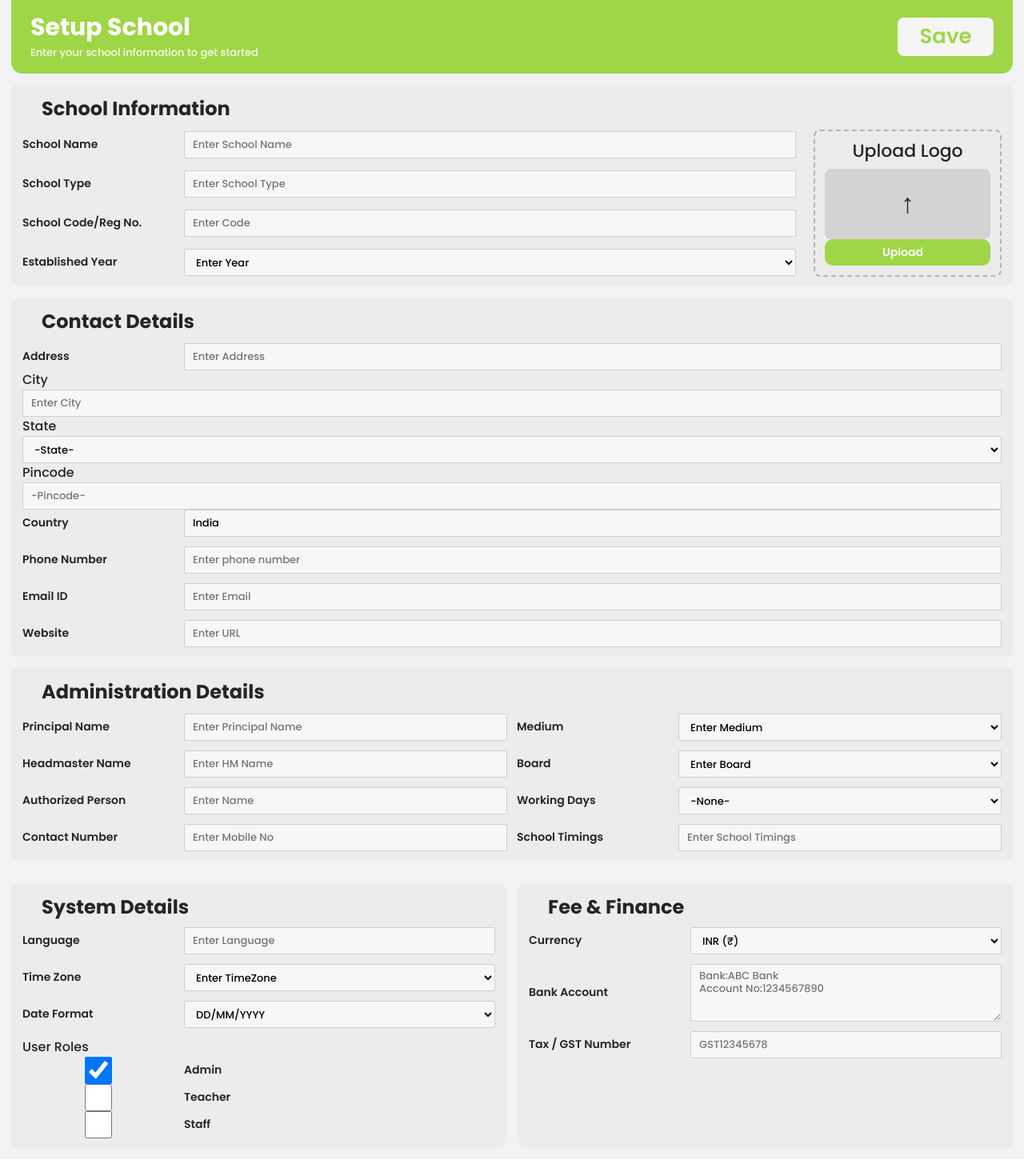
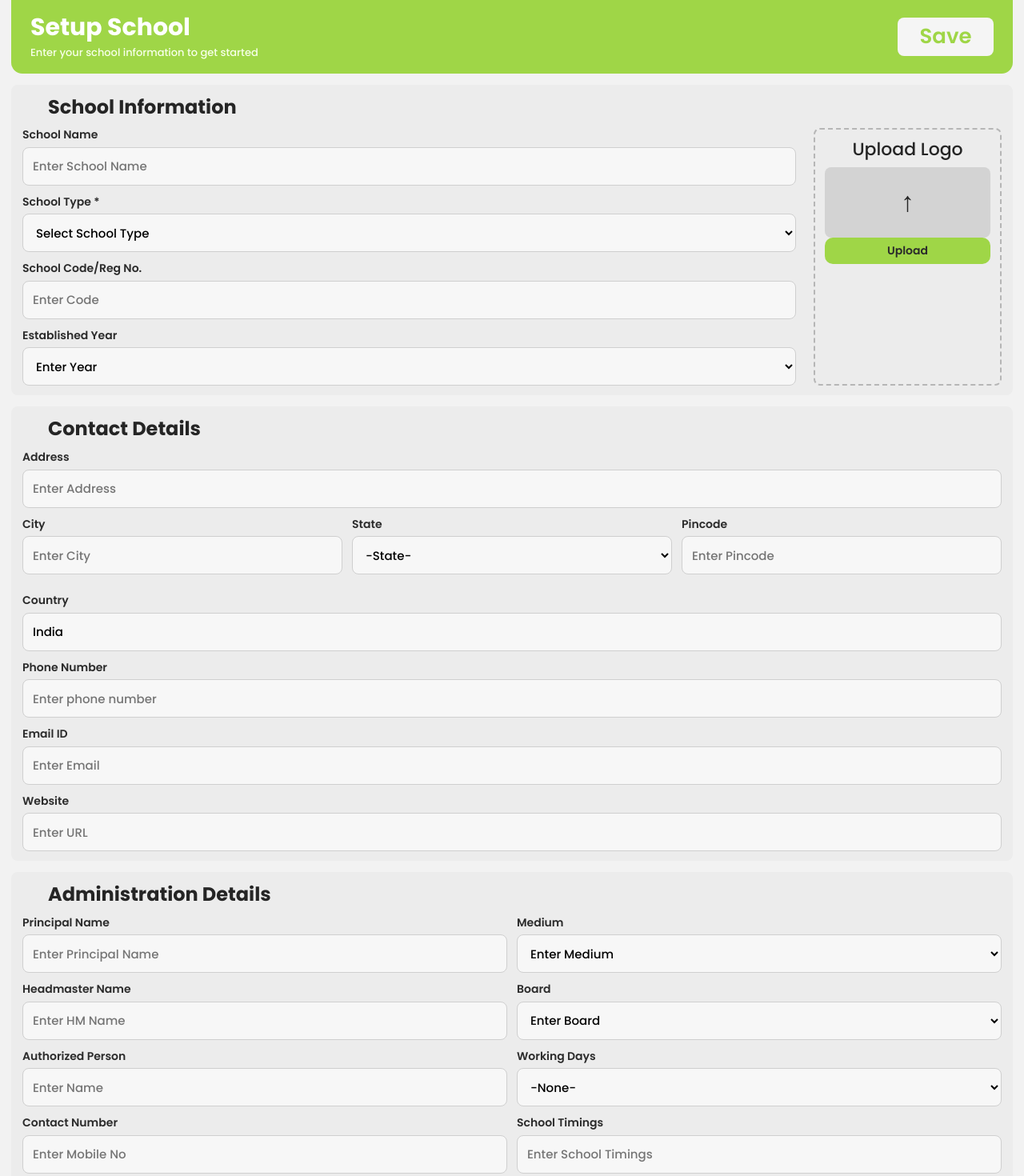
Before and after one commit to schoolapplication20-boop/SchoolApplication-Frontend, a React (Vite) app: page /admin-setup in a window 1280 px wide. Shown: the top 1470 px of the page at 80% size. Before the commit the page ends 1449 px from the top, so only its background shows below. Built offline with nearby package versions, Linux system fonts and the light colour scheme; some icons are missing.

Commit message:
Merged feature/login into login-page

```diff
--- a/src/App.jsx
+++ b/src/App.jsx
@@ -3,11 +3,10 @@ import { Routes, Route } from 'react-router-dom'
 import Login from './pages/Login/Login'
 import ForgotPassword from './pages/Login/Forgot password/ForgotPassword'
 import ForgotOtp from './pages/Login/Forgot password/ForgotOtp'
-import ChangePassword from './pages/ChangePassword/ChangePassword'
-import './pages/AuthInputConsistency.css'
 import ResetPassword from './pages/Login/Settings/ResetPassword'
 import Dashboard from './pages/Dashboard/Dashboard'
 import AdminSetup from './pages/adminsetup/AdminSetup'
+import ChangePassword from './pages/ChangePassword/ChangePassword'
 
 const App = () => {
   return (
--- a/src/pages/Login/Forgot password/ForgotOtp.jsx
+++ b/src/pages/Login/Forgot password/ForgotOtp.jsx
@@ -7,64 +7,56 @@ const ForgotOtp = () => {
   const OTP_VALIDITY_SECONDS = 45
   const navigate = useNavigate()
   const location = useLocation()
+  const username = location.state?.username || ''
   const mobileNumber = location.state?.mobileNumber || ''
   const email = location.state?.email || ''
-  const identifier = mobileNumber || email
+  const identifier = username || mobileNumber || email
 
   const [otp, setOtp] = useState(['', '', '', ''])
   const [error, setError] = useState('')
-  const [otpSecondsLeft, setOtpSecondsLeft] = useState(OTP_VALIDITY_SECONDS)
+  const [otpTimer, setOtpTimer] = useState(OTP_VALIDITY_SECONDS)
   const otpRefs = [useRef(), useRef(), useRef(), useRef()]
 
   const DUMMY_OTP = '1234'
-  const isOtpExpired = otpSecondsLeft === 0
+  const isOtpExpired = otpTimer === 0
 
   useEffect(() => {
-    if (otpSecondsLeft <= 0) return undefined
-
+    if (otpTimer <= 0) return undefined
     const intervalId = setInterval(() => {
-      setOtpSecondsLeft((prev) => (prev > 0 ? prev - 1 : 0))
+      setOtpTimer((prev) => (prev > 0 ? prev - 1 : 0))
     }, 1000)
-
     return () => clearInterval(intervalId)
-  }, [otpSecondsLeft])
-
-  const formatOtpTime = (seconds) => {
-    const mm = String(Math.floor(seconds / 60)).padStart(2, '0')
-    const ss = String(seconds % 60).padStart(2, '0')
-    return `${mm}:${ss}`
-  }
+  }, [otpTimer])
 
   const handleOtpChange = (index, value) => {
     if (!/^\d*$/.test(value)) return
-
     const newOtp = [...otp]
     newOtp[index] = value.slice(0, 1)
     setOtp(newOtp)
     setError('')
-
     if (value && index < 3) otpRefs[index + 1].current.focus()
   }
 
   const handleKeyDown = (index, e) => {
-    if (e.key === 'Backspace' && !otp[index] && index > 0) {
-      otpRefs[index - 1].current.focus()
-    }
+    if (e.key === 'Backspace' && !otp[index] && index > 0) otpRefs[index - 1].current.focus()
   }
 
   const handleResendOtp = () => {
     if (!isOtpExpired) return
-
     setOtp(['', '', '', ''])
     setError('')
-    setOtpSecondsLeft(OTP_VALIDITY_SECONDS)
+    setOtpTimer(OTP_VALIDITY_SECONDS)
     otpRefs[0].current.focus()
     alert(`New OTP sent successfully (Dummy OTP: ${DUMMY_OTP})`)
   }
 
   const handleVerifyOtp = () => {
+    if (isOtpExpired) {
+      setError('OTP expired. Please click Resend OTP to get a new code.')
+      return
+    }
+
     const enteredOtp = otp.join('')
-
     if (!enteredOtp || enteredOtp.length !== 4) {
       setError('Please enter all 4 digits')
       return
@@ -77,7 +69,7 @@ const ForgotOtp = () => {
 
     if (enteredOtp === DUMMY_OTP) {
       alert('OTP Verified Successfully')
-      navigate('/change-password', { state: { mobileNumber, email, identifier } })
+      navigate('/change-password', { state: { username, mobileNumber, email, identifier } })
     } else {
       setError('Invalid OTP. Please try again.')
       setOtp(['', '', '', ''])
@@ -115,7 +107,8 @@ const ForgotOtp = () => {
             </div>
 
             <h3 className="mb-2 text-center">Enter OTP</h3>
-            <p className="text-muted text-center mb-4">Please Enter Your OTP To Continue</p>
+            <p className="text-muted text-center mb-1">Please Enter Your OTP To Continue</p>
+            {identifier && <p className="text-muted text-center small mb-4">Sent to: {identifier}</p>}
 
             <div className="otp-input-container d-flex justify-content-center gap-3 mb-4">
               {otp.map((digit, index) => (
@@ -137,9 +130,7 @@ const ForgotOtp = () => {
             {error && <div className="alert alert-danger text-center mb-3">{error}</div>}
 
             <div className="text-center mb-4">
-              <small className="otp-expiry-text d-block mb-2">
-                {isOtpExpired ? 'OTP expired. You can resend now.' : `OTP expires in ${formatOtpTime(otpSecondsLeft)}`}
-              </small>
+              <p className="text-muted small mb-2">OTP expires in: {otpTimer}s</p>
               <button className="btn btn-link p-0 resend-otp-btn" onClick={handleResendOtp} disabled={!isOtpExpired}>
                 Resend OTP
               </button>
--- a/src/pages/Login/Login.css
+++ b/src/pages/Login/Login.css
@@ -8,11 +8,12 @@ body { font-family: 'Poppins', 'Segoe UI', Tahoma, Geneva, Verdana, sans-serif;
 
 .login-container { background-color: white; }
 
-.login-left-section { background-color: #9FD647; color: white; }
+.login-left-section { background-color: #9FD647; color: black; }
 
 .login-branding { display:flex; align-items:center; gap:12px; }
 .schoolers-logo { font-size:28px; background: rgba(255,255,255,0.15); border-radius:50%; width:48px; height:48px; display:flex; align-items:center; justify-content:center; }
 .schoolers-title { font-size:36px; font-weight:700; color:#1a1a1a; }
+.schoolers-title { font-size:36px; font-weight:700;}
 
 .login-tagline h2 { font-size:34px; line-height:1.05; font-weight:600; margin:0; }
 
--- a/src/pages/Login/Settings/ResetPassword.css
+++ b/src/pages/Login/Settings/ResetPassword.css
@@ -37,8 +37,8 @@ body,html,#root{height:100%}
 	gap:26px;
 	margin-bottom:18px;
 }
-.rp-brand h1{font-weight:700;font-size:36px;margin:0;color: black;}
-.rp-logo{font-size:28px;background:rgba(255,255,255,0.15);width:48px;height:48px;border-radius:50%;display:flex;align-items:center;justify-content:center;}
+.rp-brand h1{font-weight:700;font-size:36px;margin:0;color:white;}
+.rp-logo{font-size:28px;background:white;width:48px;height:48px;border-radius:50%;display:flex;align-items:center;justify-content:center;}
 .rp-logo-h1{gap:8px;}
 .rp-tag{font-size:36px;margin:0;font-weight:600;}
 .rp-illustration{ width:100%; max-width:560px; height:auto;display:flex;align-items:center;justify-content:center;}
--- a/src/pages/Login/Settings/ResetPassword.jsx
+++ b/src/pages/Login/Settings/ResetPassword.jsx
@@ -51,11 +51,9 @@ const ResetPassword = () => {
     }, 600)
   }
 
-
   const handleSkip = () => {
     navigate('/dashboard')
   }
-
 
   useEffect(() => {
     if (!showSuccessPopup) return undefined
--- a/src/pages/adminsetup/AdminSetup.css
+++ b/src/pages/adminsetup/AdminSetup.css
@@ -11,7 +11,6 @@
   max-width: none;
   margin: 0 auto;
   padding: 0 14px 14px;
-  --label-col-width: 190px;
   --field-gap: 12px;
 }
 
@@ -60,6 +59,16 @@
   font-size: 24px;
   margin: 0 0 12px;
   font-weight: 700;
+}
+
+.section-title {
+  display: flex;
+  align-items: center;
+  gap: 8px;
+}
+
+.section-title .MuiSvgIcon-root {
+  color: #9fd647;
 }
 
 .school-grid {
@@ -123,7 +132,7 @@
 .fields-grid {
   display: grid;
   gap: var(--field-gap);
-
+  align-items: start;
 }
 
 .fields-grid.one-col {
@@ -135,20 +144,19 @@
 }
 
 .fields-grid.three-col {
-  grid-template-columns: repeat(3, minmax(0, 1fr));
+  grid-template-columns: repeat(3, minmax(220px, 1fr));
   margin-bottom: var(--field-gap);
 }
 
 .admin-setup-page label {
-  display: grid;
-  grid-template-columns: var(--label-col-width) minmax(0, 1fr);
-  align-items: center;
-  column-gap: 12px;
-  row-gap: 6px;
+  display: flex;
+  flex-direction: column;
+  gap: 6px;
   margin: 0;
   font-size: 14px;
   font-weight: 600;
   line-height: 1.25;
+  color: #2b2b2b;
 }
 
 .admin-setup-page input,
@@ -156,11 +164,11 @@
 .admin-setup-page textarea {
   width: 100%;
   box-sizing: border-box;
-  height: 34px;
+  height: 48px;
   border: 1px solid #cfcfcf;
-  border-radius: 2px;
-  padding: 6px 10px;
-  font-size: 13px;
+  border-radius: 8px;
+  padding: 10px 12px;
+  font-size: 15px;
   font-family: inherit;
   background: #f7f7f7;
 }
@@ -168,6 +176,11 @@
 .admin-setup-page textarea {
   min-height: 72px;
   resize: vertical;
+}
+
+.contact-details-stack {
+  display: grid;
+  gap: var(--field-gap);
 }
 
 .bottom-grid {
@@ -183,10 +196,17 @@
 
 .roles-wrap {
   display: flex;
-  align-items: center;
+  align-items: flex-start;
   gap: 16px;
   font-size: 14px;
   font-weight: 600;
+}
+
+.roles-options {
+  display: flex;
+  align-items: center;
+  gap: 14px;
+  flex-wrap: wrap;
 }
 
 .roles-wrap label {
@@ -211,7 +231,7 @@
 
 @media (max-width: 1024px) {
   .admin-setup-shell {
-    --label-col-width: 170px;
+    --field-gap: 10px;
   }
 
   .school-grid {
@@ -236,7 +256,6 @@
 @media (max-width: 720px) {
   .admin-setup-shell {
     padding: 0 8px 10px;
-    --label-col-width: 1fr;
   }
 
   .setup-header {
@@ -264,11 +283,6 @@
     grid-template-columns: 1fr;
   }
 
-  .admin-setup-page label {
-    grid-template-columns: 1fr;
-    gap: 6px;
-  }
-
   .roles-wrap {
     flex-wrap: wrap;
     gap: 10px;
--- a/src/pages/adminsetup/AdminSetup.jsx
+++ b/src/pages/adminsetup/AdminSetup.jsx
@@ -165,7 +165,16 @@ const AdminSetup = () => {
           <div className="school-grid">
             <div className="left-grid">
               <label>School Name<input value={formData.schoolName} onChange={(e) => setField('schoolName', e.target.value)} placeholder="Enter School Name" /></label>
-              <label>School Type<input value={formData.schoolType} onChange={(e) => setField('schoolType', e.target.value)} placeholder="Enter School Type" /></label>
+              <label>
+                School Type *
+                <select value={formData.schoolType} onChange={(e) => setField('schoolType', e.target.value)}>
+                  <option value="">Select School Type</option>
+                  <option value="Government">Government</option>
+                  <option value="Private">Private</option>
+                  <option value="Aided">Aided</option>
+                  <option value="International">International</option>
+                </select>
+              </label>
               <label>School Code/Reg No.<input value={formData.schoolCode} onChange={(e) => setField('schoolCode', e.target.value)} placeholder="Enter Code" /></label>
               <label>
                 Established Year
@@ -199,15 +208,15 @@ const AdminSetup = () => {
             <div className="fields-grid one-col">
               <label>Address<input value={formData.address} onChange={(e) => setField('address', e.target.value)} placeholder="Enter Address" /></label>
             </div>
-            <div className="contact-inline-row">
-              <span className="inline-label">City</span>
-              <input value={formData.city} onChange={(e) => setField('city', e.target.value)} placeholder="Enter City" />
-              <span className="inline-label">State</span>
-              <select value={formData.state} onChange={(e) => setField('state', e.target.value)}>
-                {states.map((state) => <option key={state} value={state === '-State-' ? '' : state}>{state}</option>)}
-              </select>
-              <span className="inline-label">Pincode</span>
-              <input value={formData.pincode} onChange={(e) => setField('pincode', e.target.value)} placeholder="-Pincode-" />
+            <div className="fields-grid three-col">
+              <label>City<input value={formData.city} onChange={(e) => setField('city', e.target.value)} placeholder="Enter City" /></label>
+              <label>
+                State
+                <select value={formData.state} onChange={(e) => setField('state', e.target.value)}>
+                  {states.map((state) => <option key={state} value={state === '-State-' ? '' : state}>{state}</option>)}
+                </select>
+              </label>
+              <label>Pincode<input value={formData.pincode} onChange={(e) => setField('pincode', e.target.value)} placeholder="Enter Pincode" /></label>
             </div>
             <div className="fields-grid one-col">
               <label>Country<input value={formData.country} onChange={(e) => setField('country', e.target.value)} placeholder="Enter Country Name" /></label>
@@ -281,8 +290,8 @@ const AdminSetup = () => {
                   {dateFormats.map((format) => <option key={format} value={format}>{format}</option>)}
                 </select>
               </label>
-              <div className="roles-row">
-                <span className="roles-title">User Roles</span>
+              <div className="roles-wrap">
+                <span>User Roles</span>
                 <div className="roles-options">
                   <label><input type="checkbox" checked={formData.userRoles.admin} onChange={(e) => setRole('admin', e.target.checked)} /> Admin</label>
                   <label><input type="checkbox" checked={formData.userRoles.teacher} onChange={(e) => setRole('teacher', e.target.checked)} /> Teacher</label>
--- a/src/utils/adminSetupStorage.js
+++ b/src/utils/adminSetupStorage.js
@@ -17,4 +17,4 @@ export const saveSchoolSetupData = (data) => {
 
 export const isSchoolSetupCompleted = () => localStorage.getItem(SCHOOL_SETUP_COMPLETED_KEY) === 'true'
 
-export const getPostLoginRoute = () => (isSchoolSetupCompleted() ? '/dashboard' : '/admin-setup')
+export const getPostLoginRoute = () => '/admin-setup'
```
Also changed, not shown: src/pages/ChangePassword/ChangePassword.jsx (+17 -5 lines), src/pages/Dashboard/Dashboard.jsx (+3 -11 lines), src/pages/Login/Forgot password/ForgotPassword.jsx (+11 -9 lines), src/pages/Login/Login.jsx (+15 -63 lines).
